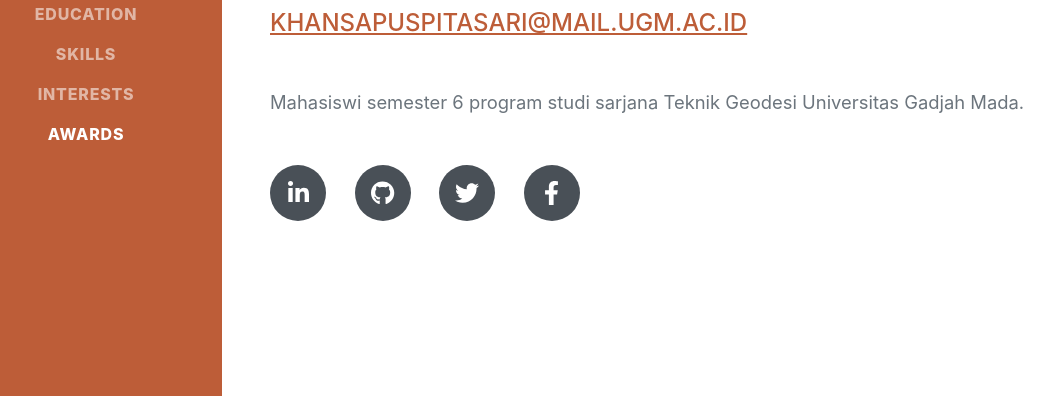
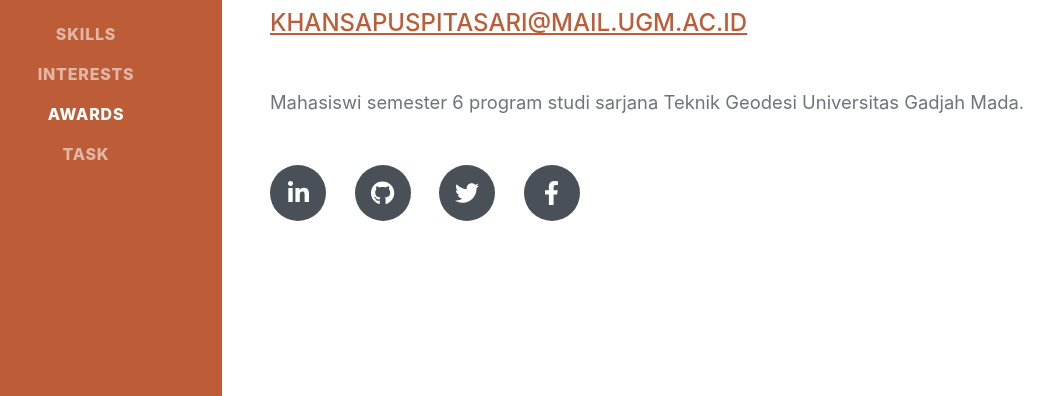
Before and after one commit to khansosss/khansosss.github.io, a plain HTML site: page boot.html in a window 1280 px wide. Shown: the part 401-797 px from the top of the page, without its empty margins (50-1103 px from the left). Drawn offline with nearby package versions, Linux system fonts and the light colour scheme; a web font is replaced by a local one.

Commit message:
Update boot.html

```diff
--- a/boot.html
+++ b/boot.html
@@ -31,6 +31,7 @@
                     <li class="nav-item"><a class="nav-link js-scroll-trigger" href="#skills">Skills</a></li>
                     <li class="nav-item"><a class="nav-link js-scroll-trigger" href="#interests">Interests</a></li>
                     <li class="nav-item"><a class="nav-link js-scroll-trigger" href="#awards">Awards</a></li>
+			<li class="nav-item"><a class="nav-link js-scroll-trigger" href="#task">Task</a></li>
                 </ul>
             </div>
         </nav>
```
